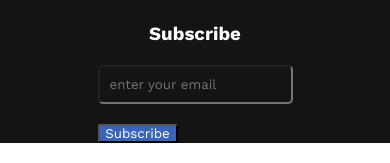
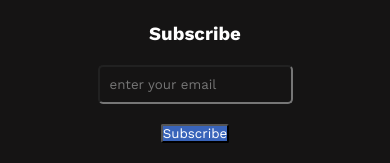
Before and after one commit to AsifaJahanSafa/hur, a plain HTML site: page index.html in a window 390 px wide. Shown: the part 2230-2393 px from the top of the page. Drawn offline with nearby package versions, Linux system fonts and the light colour scheme.

Commit message:
added third commit

```diff
--- a/styles/new-me.css
+++ b/styles/new-me.css
@@ -333,6 +333,7 @@ button#btn-primary\ Subscribe {
             .common-container.footer-con {
 
                 flex-direction: column;
+                padding-bottom: 20px;
 
             }
 
@@ -351,8 +352,15 @@ button#btn-primary\ Subscribe {
 
             .footer-input {
                 text-align: center;
+              display: flex;
+              flex-direction: column;
+              justify-content: center;
+              align-items: center;
+
+
 
             }
+
 
             h3.footer-input-title {
                 margin-bottom: 20px;
```
